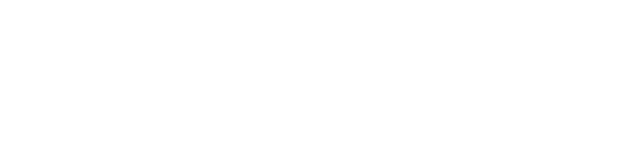
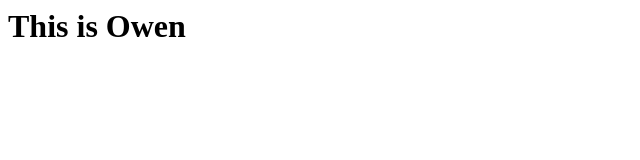
Before and after one commit to biancapower/git-demo-2, a plain HTML site: page index.html in a window 1280 px wide. Shown: the whole page, without its empty margins (0-640 px from the left). Drawn offline with Linux system fonts and the light colour scheme.

Commit message:
Modified by Owen

```diff
--- a/index.html
+++ b/index.html
@@ -6,6 +6,6 @@
     <title>Document</title>
 </head>
 <body>
-
+    <h1>This is Owen</h1>
 </body>
 </html>
```
